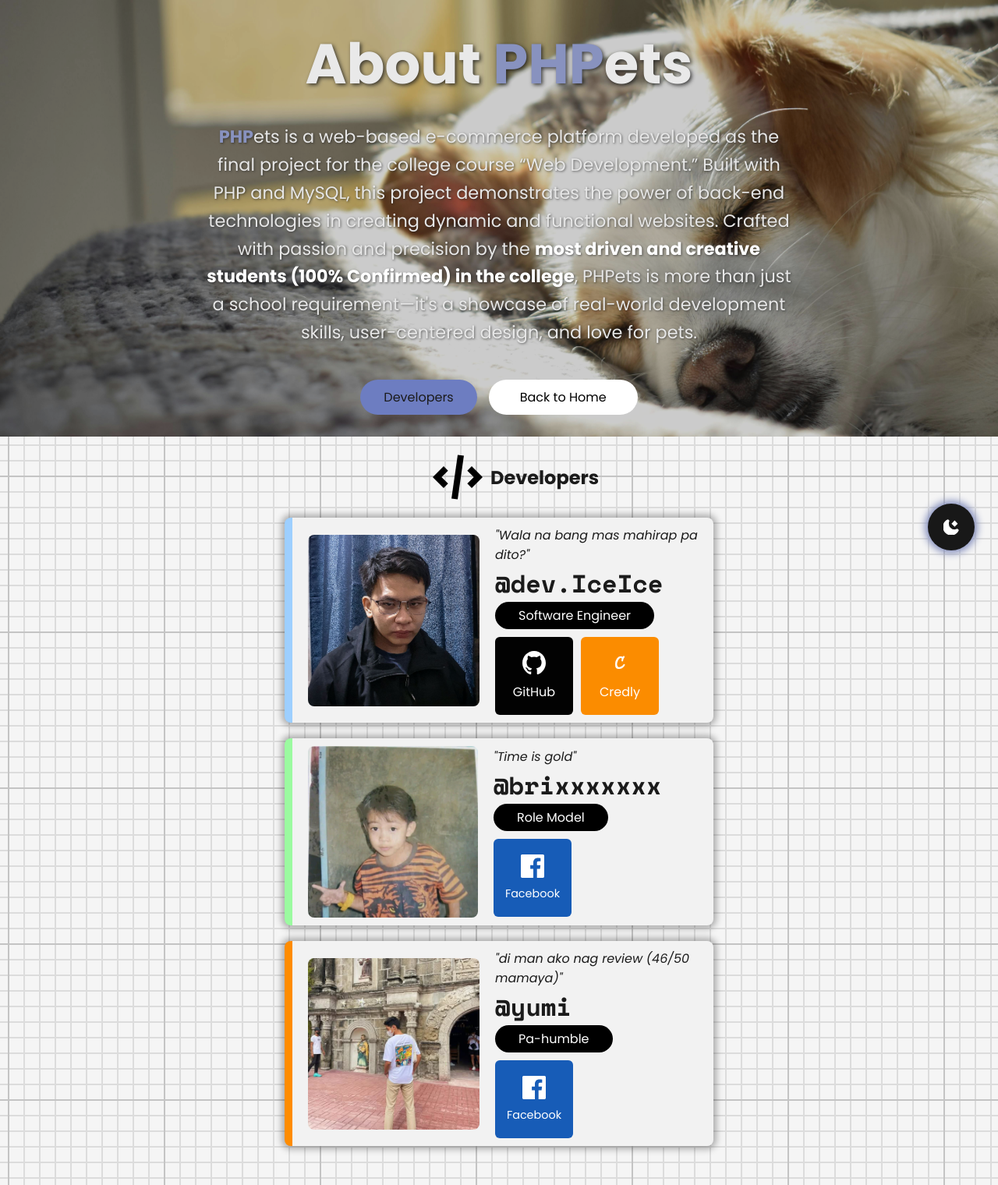
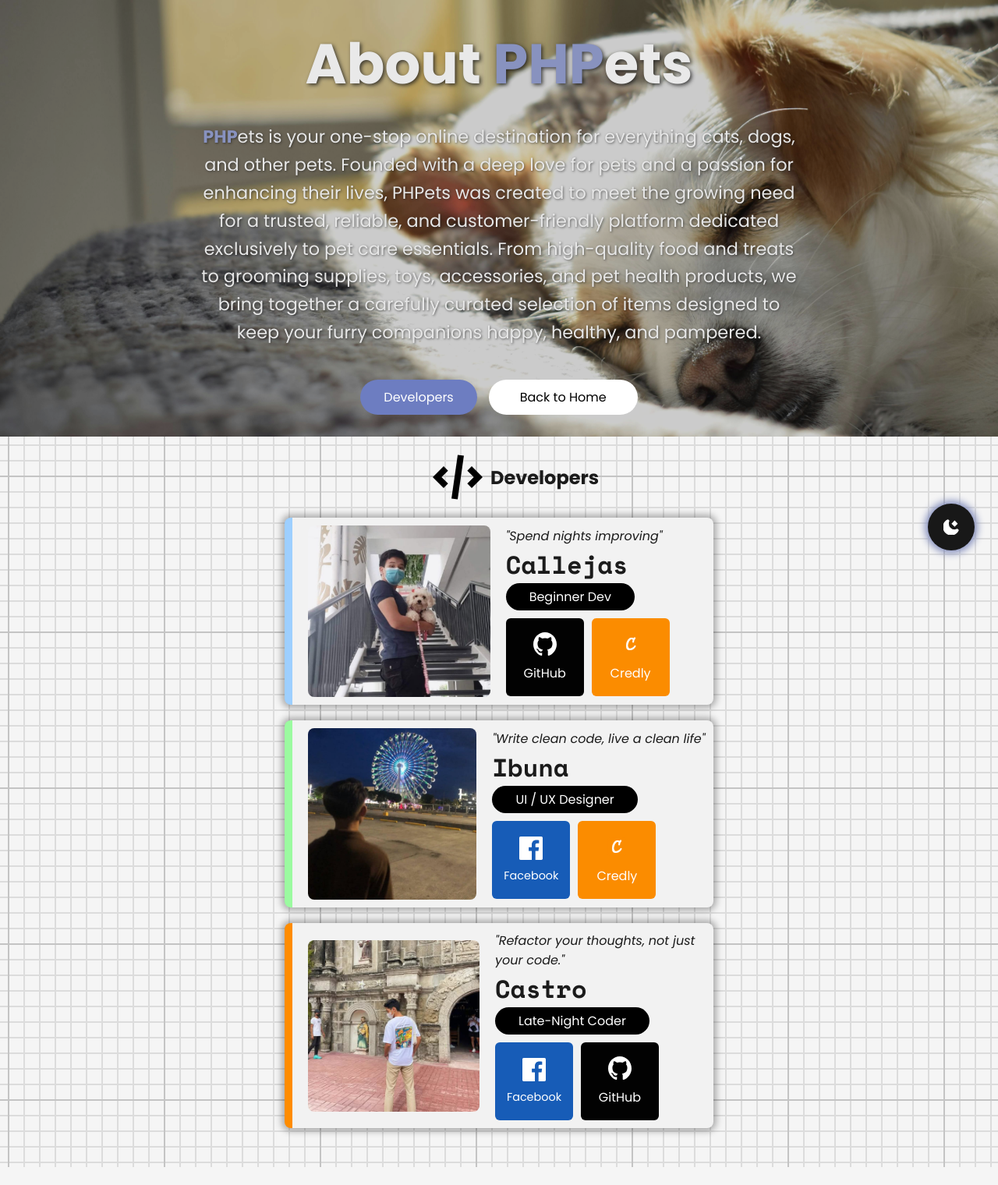
Before and after one commit to IkedaLab-Daniel/phpets_ecommerce, a PHP site: page /about.php in a window 1280 px wide. Shown: the part 64-1584 px from the top of the page at 78% size. After the commit the page ends 1561 px from the top, so only its background shows below. Run offline with PHP 8.4, Linux system fonts and the light colour scheme.

Commit message:
❄️ Some Changes with buyer.php and other minor modification.

```diff
--- a/about.php
+++ b/about.php
@@ -23,9 +23,7 @@
                     <h1>About <span class="violet">PHP</span>ets</h1>
 
                     <div class="middle">
-                        <p><b><span class="violet">PHP</span></b>ets is a web-based e-commerce platform developed as the final project for the college course “Web Development.”
-                        Built with PHP and MySQL, this project demonstrates the power of back-end technologies in creating dynamic and functional websites.
-                        Crafted with passion and precision by the <b>most driven and creative students (100% Confirmed) in the college</b>, PHPets is more than just a school requirement—it's a showcase of real-world development skills, user-centered design, and love for pets. </p>
+                        <p><b><span class="violet">PHP</span></b>ets is your one-stop online destination for everything cats, dogs, and other pets. Founded with a deep love for pets and a passion for enhancing their lives, PHPets was created to meet the growing need for a trusted, reliable, and customer-friendly platform dedicated exclusively to pet care essentials. From high-quality food and treats to grooming supplies, toys, accessories, and pet health products, we bring together a carefully curated selection of items designed to keep your furry companions happy, healthy, and pampered.</p>
                     </div>
 
                     <div class="hero-btn-container">
@@ -47,12 +45,12 @@
                     <!-- Daniel -->
                     <div class="dev-card daniel">
                         <div class="dev-img-container">
-                            <img src="./assets/images/ice.jpeg" alt="">
+                            <img src="./assets/images/daniel2.jpeg" alt="">
                         </div>
                         <div class="dev-details-container">
-                            <p class="quote">"Wala na bang mas mahirap pa dito?"</p>
-                            <p class="name">@dev.IceIce</p>
-                            <p class="role">Software Engineer</p>
+                            <p class="quote">"Spend nights improving"</p>
+                            <p class="name">Callejas</p>
+                            <p class="role">Beginner Dev</p>
                             <div class="socials-container">
                                 <a href="https://github.com/IkedaLab-Daniel" target="_blank" class="social github">
                                     <img src="./assets/images/github.svg" >
@@ -69,18 +67,21 @@
                     <!-- Brix -->
                     <div class="dev-card brix">
                         <div class="dev-img-container">
-                            <img src="./assets/images/brix.jpeg" alt="">
+                            <img src="./assets/images/brix2.jpeg" alt="">
                         </div>
                         <div class="dev-details-container">
-                            <p class="quote">"Time is gold"</p>
-                            <p class="name">@brixxxxxxx</p>
-                            <p class="role">Role Model</p>
+                            <p class="quote">"Write clean code, live a clean life"</p>
+                            <p class="name">Ibuna</p>
+                            <p class="role">UI / UX Designer</p>
                             <div class="socials-container">
                                 <a href="https://www.facebook.com/brixandrew.ibuna" target="_blank" class="social facebook">
                                     <img src="./assets/images/facebook.svg" >
                                     <span>Facebook</span>
                                 </a>
-
+                                <a href="https://www.credly.com/users/brix-andrew-ibuna" target="_blank" class="social credly">
+                                    <img src="./assets/images/credly-2.png" >
+                                    <span>Credly</span>
+                                </a>
                             </div>
                         </div>
                     </div>
@@ -90,13 +91,17 @@
                             <img src="./assets/images/alvin.jpg" alt="">
                         </div>
                         <div class="dev-details-container">
-                            <p class="quote">"di man ako nag review (46/50 mamaya)"</p>
-                            <p class="name">@yumi</p>
-                            <p class="role">Pa-humble</p>
+                            <p class="quote">"Refactor your thoughts, not just your code."</p>
+                            <p class="name">Castro</p>
+                            <p class="role">Late-Night Coder</p>
                             <div class="socials-container">
                                 <a href="https://www.facebook.com/tewss15" target="_blank" class="social facebook">
                                     <img src="./assets/images/facebook.svg" >
                                     <span>Facebook</span>
+                                </a>
+                                <a href="https://github.com/devtews" target="_blank" class="social github">
+                                    <img src="./assets/images/github.svg" >
+                                    <span>GitHub</span>
                                 </a>
                             </div>
                         </div>
--- a/assets/css/about-light.css
+++ b/assets/css/about-light.css
@@ -68,6 +68,7 @@
     border-radius: 30px;
     margin-top: 20px;
     transition: .4s;
+    color: white;
 }
 
 .view-products:hover{
--- a/assets/css/seller-light.css
+++ b/assets/css/seller-light.css
@@ -75,7 +75,7 @@
 }
 
 .user-details img{
-    width: 200px;
+    width: 180px;
     border-radius: 50%;
     margin-bottom: 10px;
     border: 4px solid rgb(203, 203, 203);
--- a/assets/css/seller.css
+++ b/assets/css/seller.css
@@ -72,7 +72,7 @@
 }
 
 .user-details img{
-    width: 200px;
+    width: 180px;
     border-radius: 50%;
     margin-bottom: 10px;
     border: 4px solid rgb(203, 203, 203);
--- a/assets/css/view_product-light.css
+++ b/assets/css/view_product-light.css
@@ -58,6 +58,7 @@
     display: flex;
     gap: 20px;
     position: relative;
+    margin-bottom: 10px;
 }
 
 .single-item-view .product-details .left img{
@@ -438,8 +439,6 @@
     cursor: pointer;
 }
 
-
-
 @keyframes disappear {
     0%{
         opacity: 1;
--- a/assets/js/toast.js
+++ b/assets/js/toast.js
@@ -1,6 +1,3 @@
-console.log('toast.js loaded');
-console.log(typeof showToast);
-
 function showToast(message, type = "", imgSrc = "") {
     console.log('TOAST TRIGGERED: ', message, type, imgSrc);
     const toastContainer = document.getElementById("toast-container");
--- a/seller/process_add_product.php
+++ b/seller/process_add_product.php
@@ -21,7 +21,7 @@
             $image_error = $_FILES['image']['error'];
 
             // Validate image type and size
-            $allowed_extensions = ['jpg', 'jpeg', 'png', 'gif'];
+            $allowed_extensions = ['jpg', 'jpeg', 'png', 'gif', 'webp'];
             $image_extension = strtolower(pathinfo($image_name, PATHINFO_EXTENSION));
 
             if (!in_array($image_extension, $allowed_extensions)) {
--- a/view_product.php
+++ b/view_product.php
@@ -238,7 +238,11 @@
                         <p><?php echo htmlspecialchars($product['first_name'] . ' ' . $product['last_name']); ?></p>
                     </div>
                     <div class="stock">
-                        <img src="/phpets/assets/images/box.svg" alt="">
+                        <?php if ($view_mode == "dark") : ?>
+                            <img src="/phpets/assets/images/box.svg" alt="">
+                        <?php else: ?>
+                            <img src="/phpets/assets/images/box-dark.svg" alt="">
+                        <?php endif ?>
                         <p><strong> <?php echo $product['stock']; ?></strong> remaining</p>
                     </div>
                     <p class="category"><?php echo htmlspecialchars($product['category_name']); ?></p>
```
Also changed, not shown: seller/seller.php (+15 -1 lines), assets/images/box-dark.svg (added), assets/images/brix2.jpeg (added), assets/images/daniel2.jpeg (added), assets/images/treat.jpg (added), product.php (deleted).
